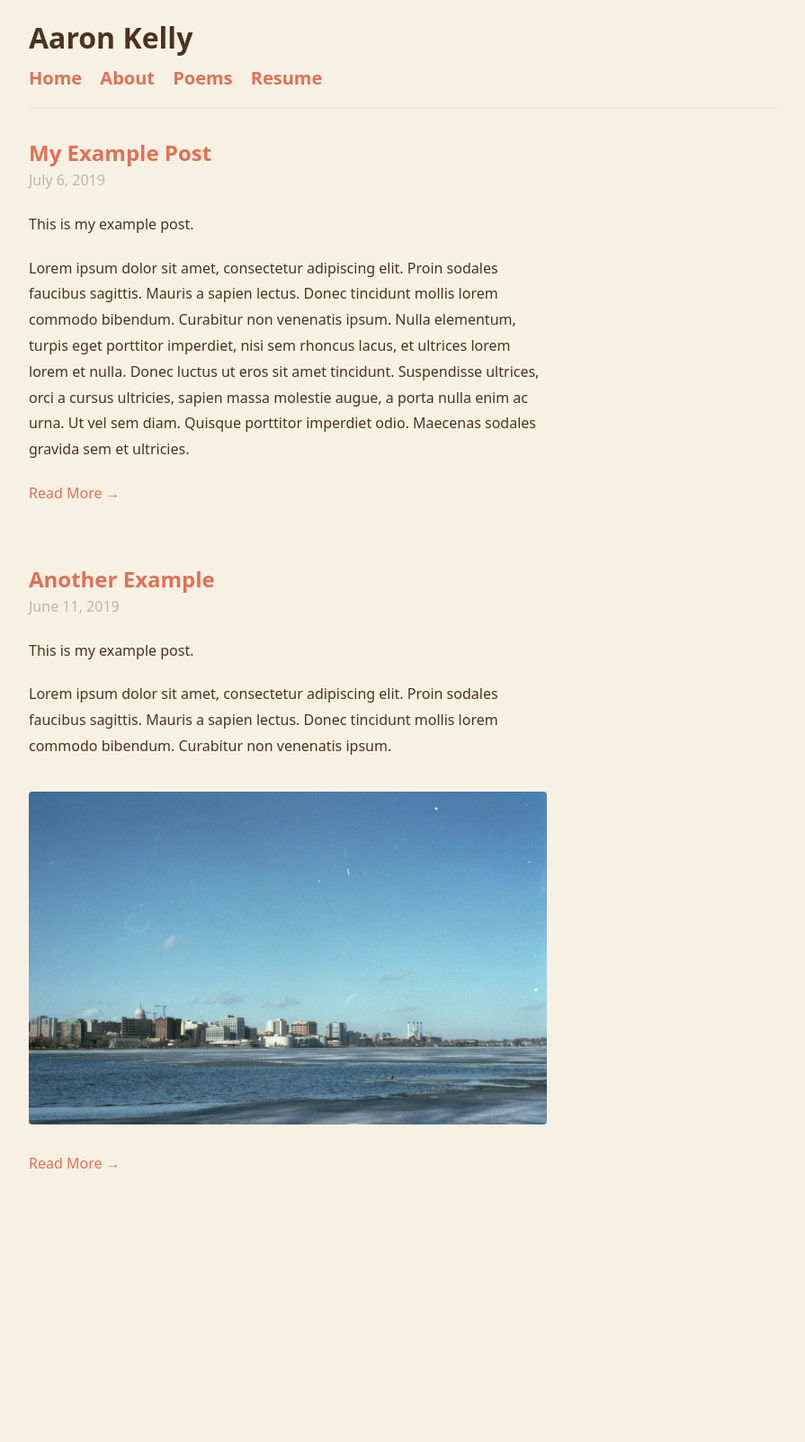
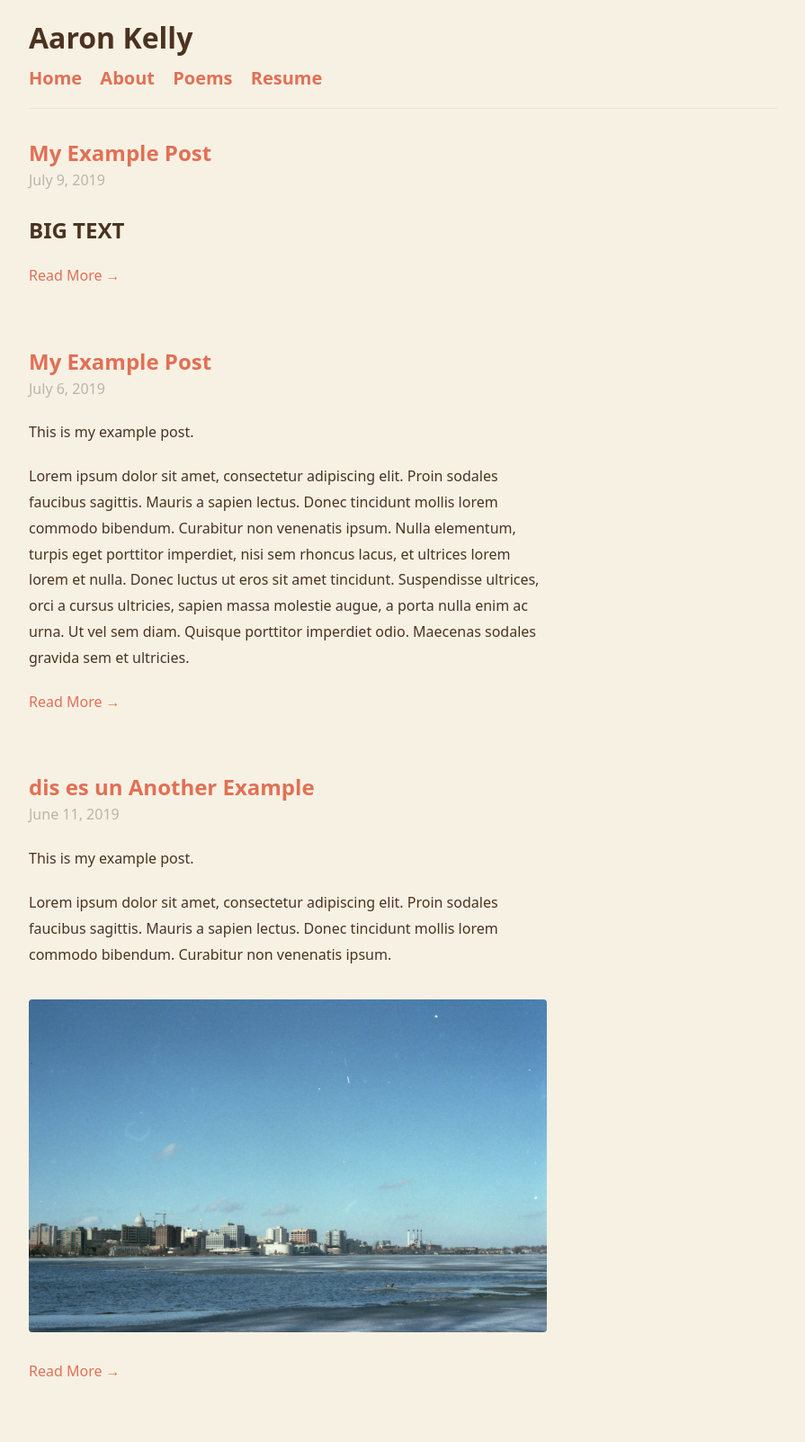
Before and after one commit to amatthewkelly/amatthew-website, a Jekyll site: the page built from src/index.md, in a window 1280 px wide. Shown: the whole page at 90% size, without its empty margins (192-1087 px from the left). Built offline with Jekyll 4.4.1, drawn with Linux system fonts in a browser that asks for light colours; before the commit the page ends 1371 px from its top, so only the background shows below that.

Commit message:
add new test post

```diff
--- a/src/_posts/2019-06-11-another-example-post.md
+++ b/src/_posts/2019-06-11-another-example-post.md
@@ -1,5 +1,5 @@
 ---
-title: Another Example
+title: dis es un Another Example
 layout: post
 published: true
 ---
--- /dev/null
+++ b/src/_posts/2019-07-09-unejemplo.md
@@ -0,0 +1,7 @@
+---
+title: My Example Post
+layout: post
+published: true
+---
+
+# BIG TEXT
```
